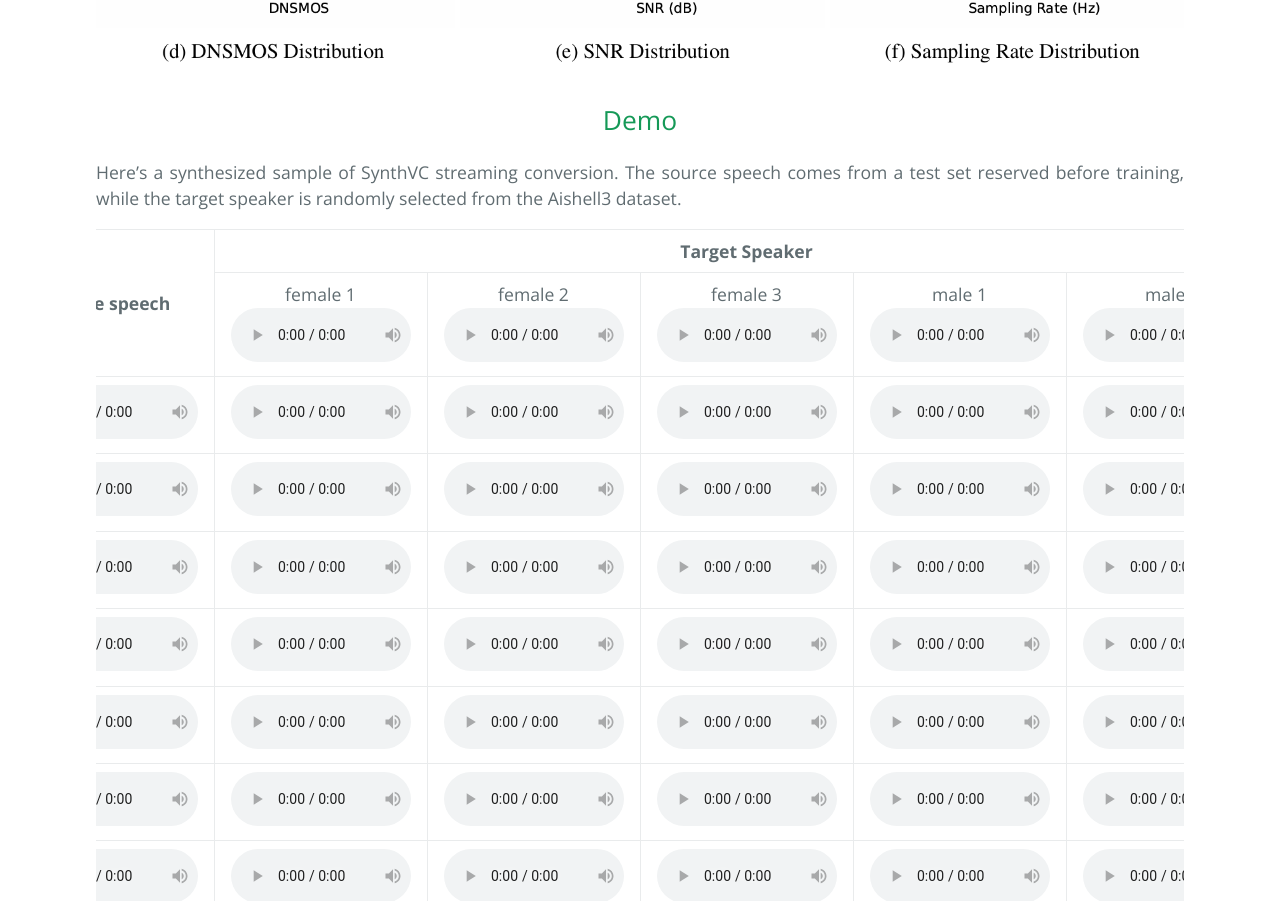
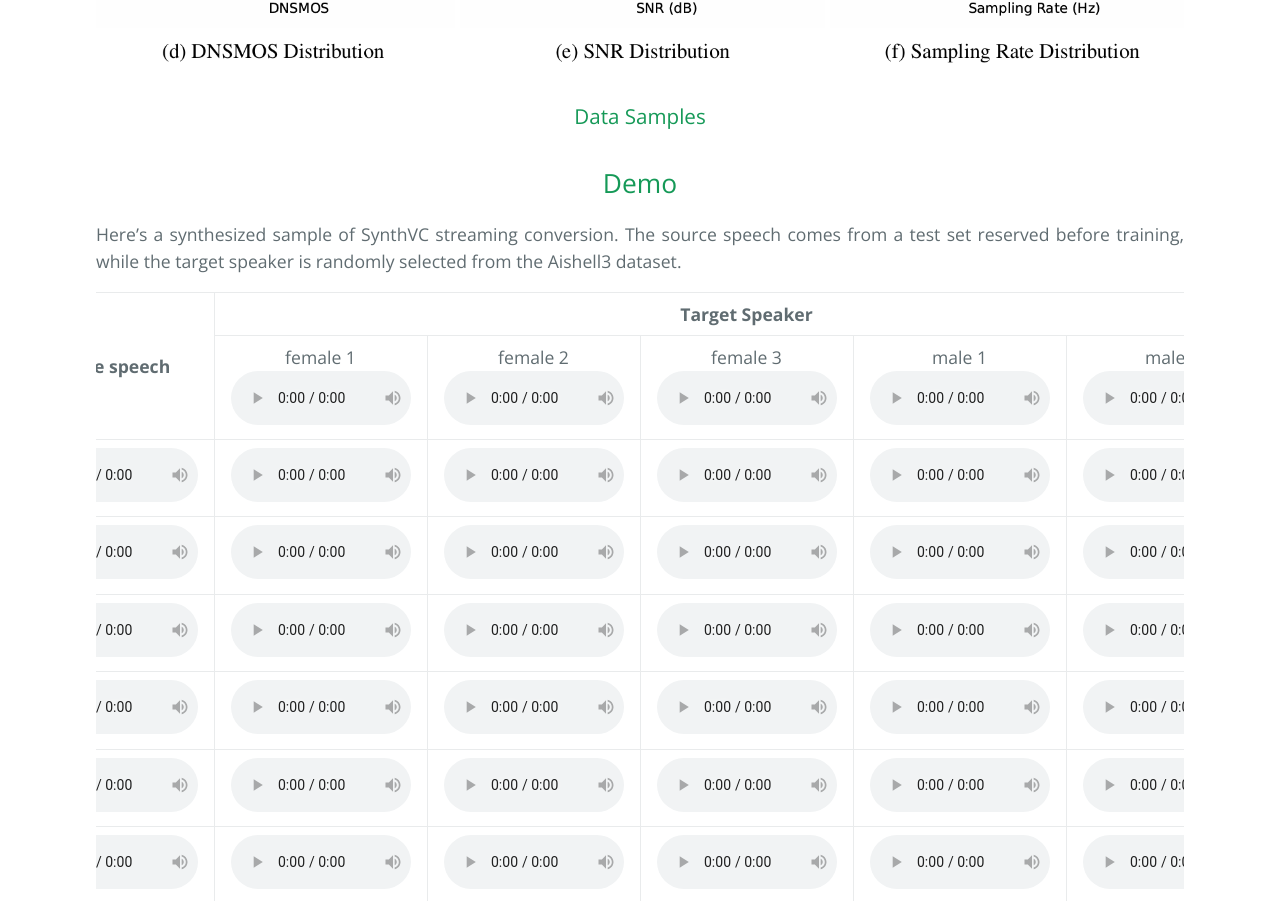
Before and after one commit to llh666521/WenetSpeech-Yue, a plain HTML site: page index.html in a window 1280 px wide. Shown: the part 1995-2896 px from the top of the page. Drawn offline with nearby package versions, Linux system fonts and the light colour scheme.

Commit message:
Update index.html

```diff
--- a/index.html
+++ b/index.html
@@ -55,6 +55,7 @@
       <img src="raw/fig/data_distribution.png" alt="WenetSpeech-Pipe">
     </div>
 
+    <h3 style="text-align: center;">Data Samples<a name="data_samples"></a></h3>
 
     <h2 style="text-align: center;">Demo<a name="Comparison"></a></h2>
     <p style="text-align: justify;">Here’s a synthesized sample of SynthVC streaming conversion. The source speech comes from a test set reserved before training, while the target speaker is randomly selected from the Aishell3 dataset.</p>
```
